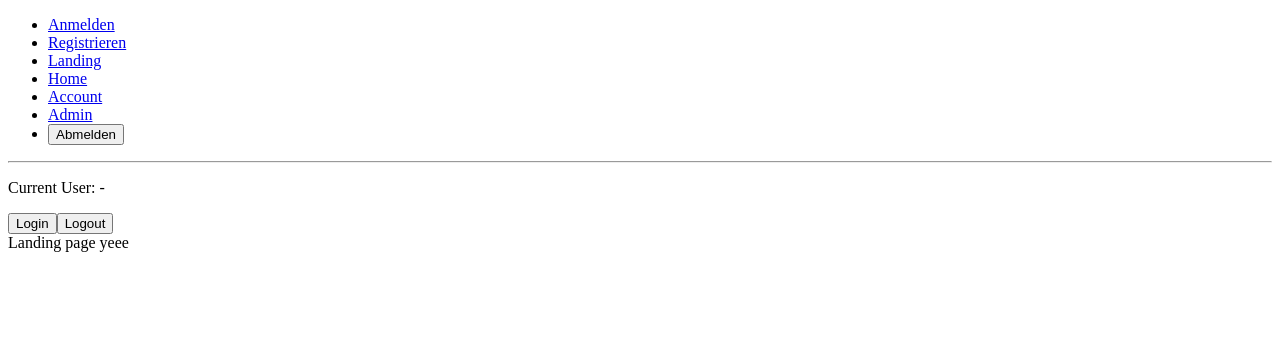
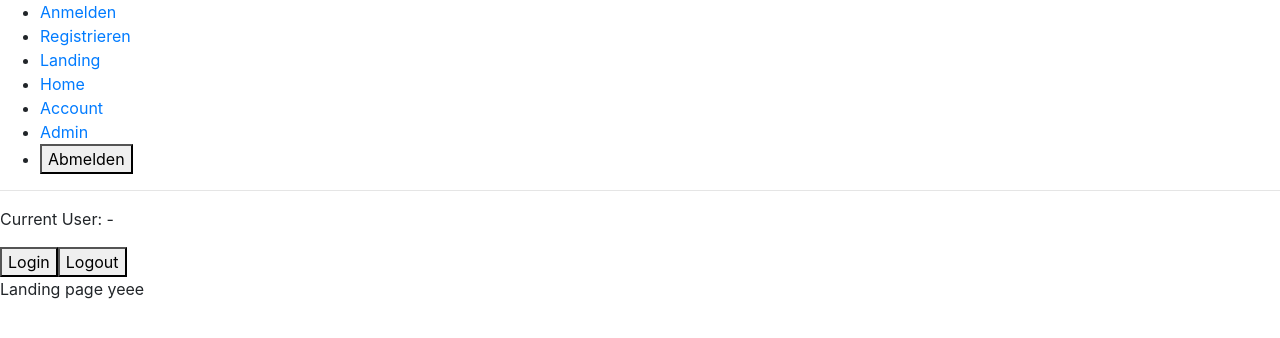
Before and after one commit to s7evinkelevra/woke-customer-timer, a React (Create React App) app: page / in a window 1280 px wide. Shown: the top 338 px of the page. Built offline with nearby package versions, Linux system fonts and the light colour scheme; no server answers.

Commit message:
added bootstrap and sass compiler

```diff
--- a/package.json
+++ b/package.json
@@ -6,9 +6,11 @@
     "@testing-library/jest-dom": "^5.11.4",
     "@testing-library/react": "^11.1.0",
     "@testing-library/user-event": "^12.1.10",
+    "bootstrap": "^4.5.3",
     "firebase": "^8.1.1",
     "lodash": "^4.17.20",
     "react": "^17.0.1",
+    "react-bootstrap": "^1.4.0",
     "react-dom": "^17.0.1",
     "react-firebase-hooks": "^2.2.0",
     "react-hook-form": "^6.12.0",
@@ -39,5 +41,8 @@
       "last 1 firefox version",
       "last 1 safari version"
     ]
+  },
+  "devDependencies": {
+    "sass": "^1.29.0"
   }
 }
--- /dev/null
+++ b/src/bootstrapCustom.scss
@@ -0,0 +1,6 @@
+
+
+
+
+// override default stuff above the import!
+@import '~bootstrap/scss/bootstrap.scss';
--- a/src/index.js
+++ b/src/index.js
@@ -1,5 +1,9 @@
 import React from 'react';
 import ReactDOM from 'react-dom';
+
+// import bootstrap css to project
+import './bootstrapCustom.scss';
+
 
 // initialize firebase
 // before doing any app stuff....
```
Also changed, not shown: 2 other files (tests, documents, lock files or other folders).
